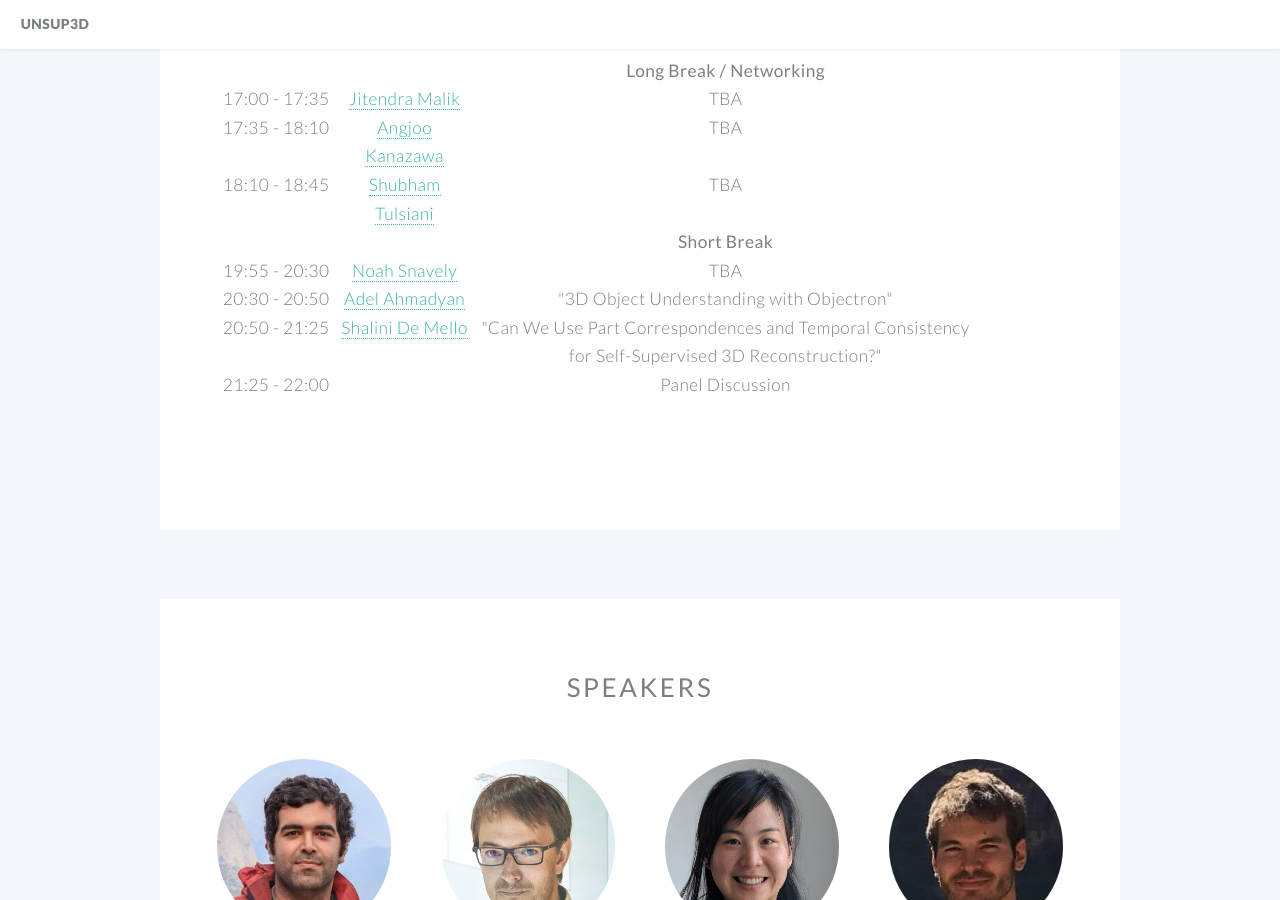
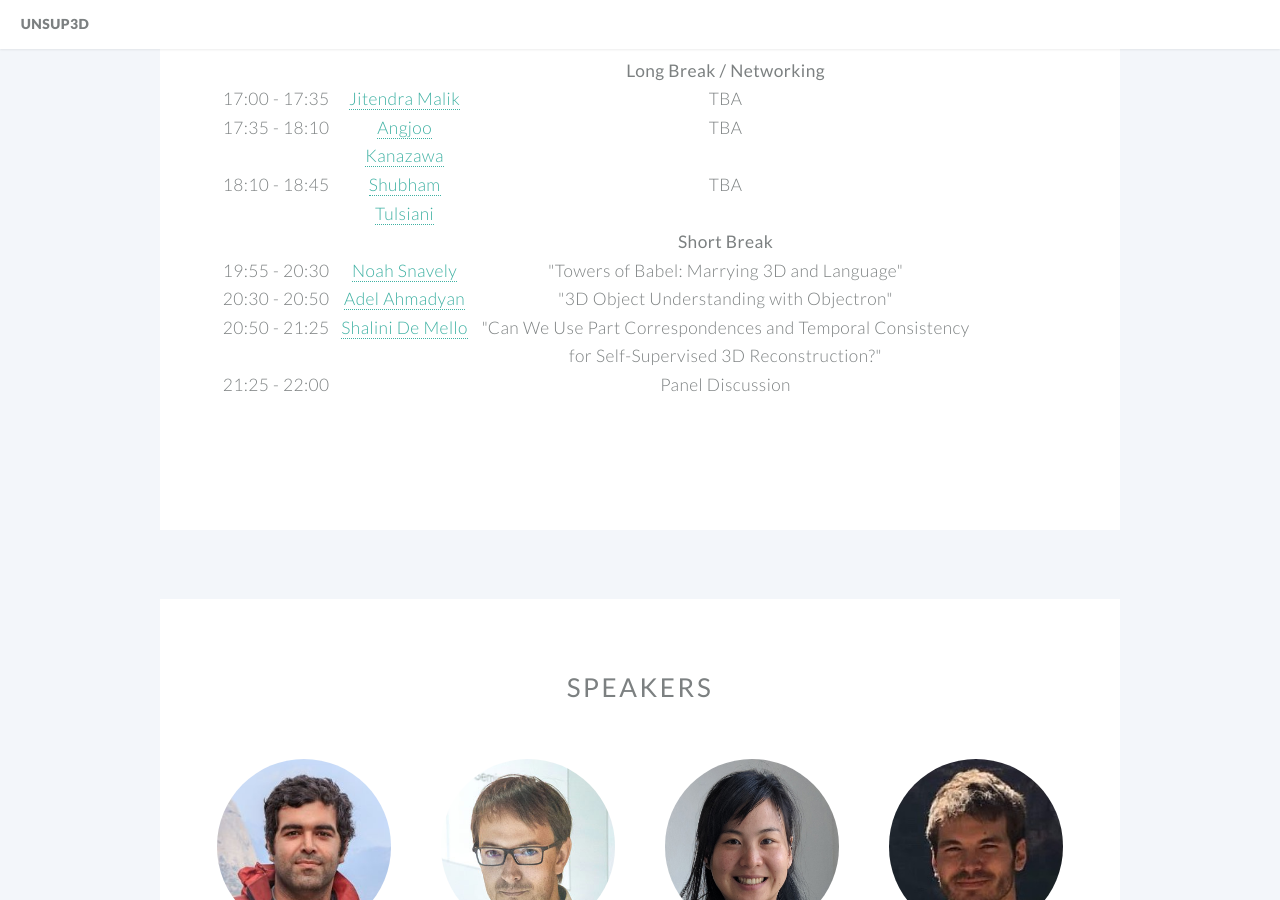
Before and after one commit to unsup3d/unsup3d.github.io, a Jekyll site: the page built from index.html, in a window 1280 px wide and 900 px high, scrolled down 2288 px. Built offline with Jekyll 4.4.1, drawn with Linux system fonts in a browser that asks for light colours.

Commit message:
updated title

```diff
--- a/index.html
+++ b/index.html
@@ -149,7 +149,7 @@ banner: images/banner.jpg
           <tr>
             <td class="convertTimeRange">19:55-20:30</td>
             <td><a href="https://www.cs.cornell.edu/~snavely/" target="_blank">Noah Snavely</a></td>
-            <td>TBA</td>
+            <td>"Towers of Babel: Marrying 3D and Language"</td>
             <td></td>
           </tr>
           <tr>
```
